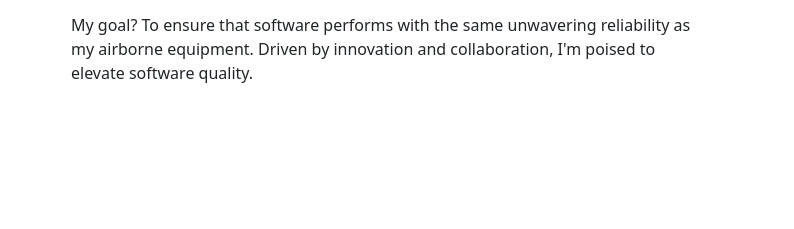
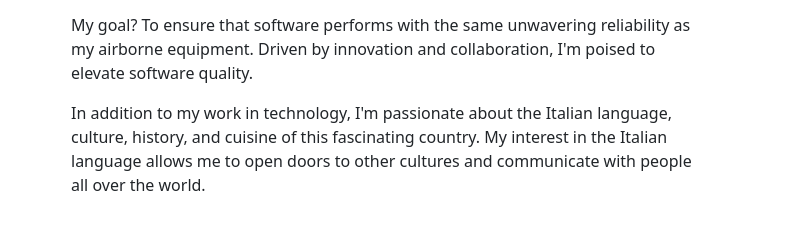
Before and after one commit to adamcegielka/website-html-css-js-adam-cegielka, a website: page index.html in a window 1280 px wide. Shown: the part 1036-1265 px from the top of the page, 486-1280 px from the left. Drawn offline with nearby package versions, Linux system fonts and the light colour scheme.

Commit message:
feal: add more content about me

```diff
--- a/index.html
+++ b/index.html
@@ -52,6 +52,7 @@
           <h4>My name is Adam Cegiełka</h4>
           <p>With 3 Polish Championship titles and a 3rd place finish at the World and Europe Motoparagliding Championships, I've experienced first-hand the critical importance of meticulous quality control in high-stakes situations. Translating this precision to the tech world, I thrive as a manual and automation tester.</p>
           <p>My goal? To ensure that software performs with the same unwavering reliability as my airborne equipment. Driven by innovation and collaboration, I'm poised to elevate software quality.</p>
+          <p>In addition to my work in technology, I'm passionate about the Italian language, culture, history, and cuisine of this fascinating country. My interest in the Italian language allows me to open doors to other cultures and communicate with people all over the world.</p>
         </div>
       </div>
     </div>
```
